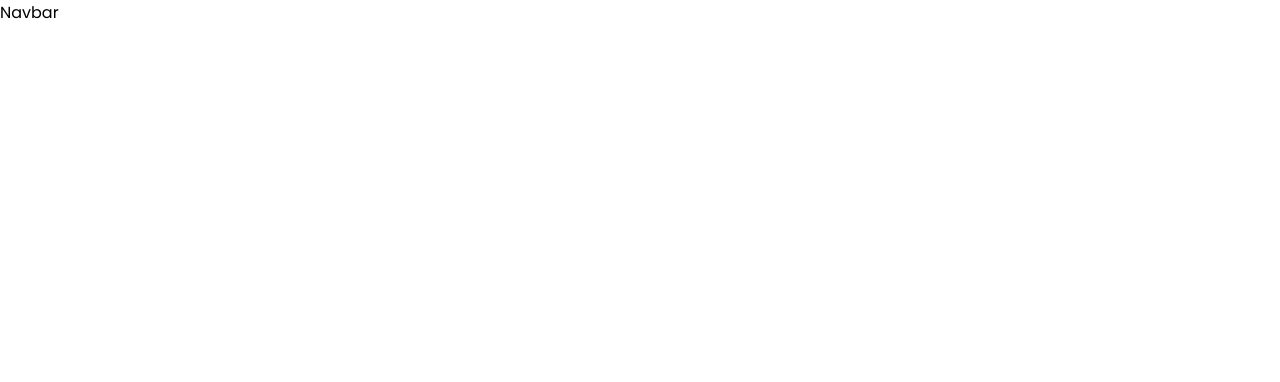
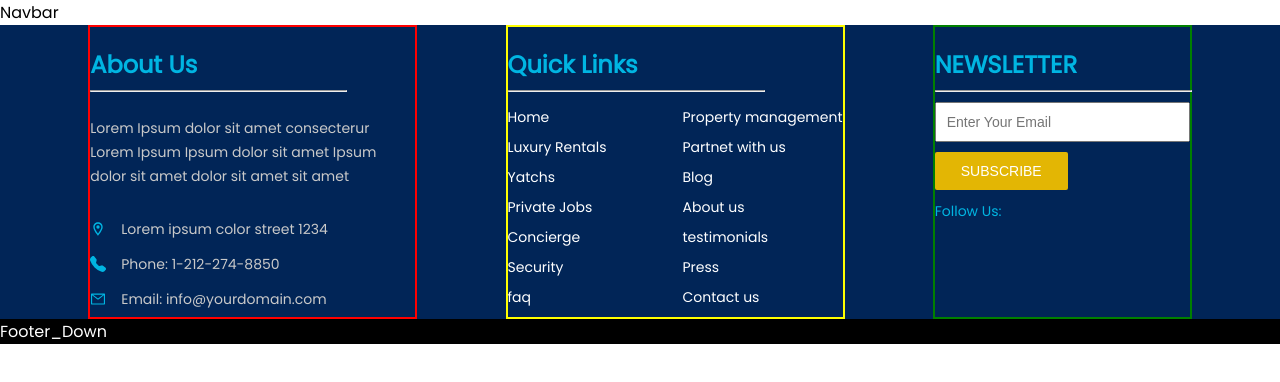
Before and after one commit to arshan-alee/Segula-Vacations, a React (Create React App) app: page / in a window 1280 px wide. Shown: the top 382 px of the page. Built offline with nearby package versions, Linux system fonts and the light colour scheme.

Commit message:
footer half done

```diff
--- a/package.json
+++ b/package.json
@@ -8,6 +8,7 @@
     "@testing-library/user-event": "^13.5.0",
     "react": "^18.2.0",
     "react-dom": "^18.2.0",
+    "react-icons": "^4.10.1",
     "react-router-dom": "^6.14.0",
     "react-scripts": "5.0.1",
     "web-vitals": "^2.1.4"
--- /dev/null
+++ b/src/components/Footer.css
@@ -0,0 +1,165 @@
+.Footer {
+    display: flex;
+    flex-direction: column;
+
+}
+
+
+.Footer_About {
+    border: 2px solid red;
+    display: flex;
+    flex-direction: column;
+    justify-content: flex-start;
+    align-items: flex-start;
+    width: 325px;
+    position: relative;
+    /* Add this line */
+}
+
+.Footer_About hr {
+    position: absolute;
+    top: 55px;
+
+    width: 255px;
+}
+
+.Footer_about_Child {
+    display: flex;
+    align-items: center;
+    text-align: center;
+    gap: 15px;
+    line-height: 35px;
+}
+
+.Footer_Links {
+    border: 2px solid yellow;
+
+
+    width: 335px;
+    position: relative;
+    /* Add this line */
+
+}
+
+/* .Footer_Links hr {
+    position: absolute;
+    top: 55px;
+
+    width: 255px;
+} */
+
+.Footer_News {
+
+    border: 2px solid green;
+    width: 255px;
+    position: relative;
+    /* Add this line */
+
+}
+
+hr {
+    position: absolute;
+    top: 55px;
+
+    width: 255px;
+}
+
+
+.Footer_about_Child>span {
+    font-size: 14px;
+    font-weight: 400;
+    color: #c9c9c9;
+}
+
+.Footer_About>p {
+    font-size: 14px;
+    font-weight: 400;
+    color: #c9c9c9;
+    line-height: 24px;
+}
+
+.Footer_Upper {
+    background-color: #012557;
+    color: white;
+    display: flex;
+    justify-content: space-evenly;
+}
+
+.Footer_heading {
+    color: #00b5e2;
+}
+
+.Footer_Down {
+    background-color: black;
+    color: white
+}
+
+.Footer_Links_div {
+    display: flex;
+    color: white;
+    justify-content: space-between;
+
+}
+
+.Footer_Links_div_left {
+    display: flex;
+    flex-direction: column;
+    line-height: 30px;
+    font-size: 14px;
+}
+
+
+.Footer_Links_div_right {
+    display: flex;
+    flex-direction: column;
+    line-height: 30px;
+    font-size: 14px;
+}
+
+.footer_links {
+    color: white;
+    text-decoration: none;
+}
+
+.Footer_News_child {
+    display: flex;
+    flex-direction: column;
+}
+
+.Footer_follow {
+    display: flex;
+}
+
+.Footer_News_child>input {
+
+    font-size: 14px;
+    /* letter-spacing: 1px; */
+    color: #c9c9c9;
+    font-weight: 400;
+    padding: 10px 10px;
+}
+
+
+.Footer_News_child>button {
+    width: 133px;
+    height: 38px;
+    margin-top: 10px;
+    background-color: #e3b604;
+
+
+    font-size: 14px;
+    text-transform: uppercase;
+    color: #ffffff;
+    font-weight: 400;
+    border: none;
+    border-radius: 2px;
+}
+
+
+.Footer_heading_Small{
+
+    font-size: 14px;
+    line-height: 15px;
+    color: #00b5e2;
+    font-weight: 400;
+}
--- a/src/components/Footer.js
+++ b/src/components/Footer.js
@@ -0,0 +1,85 @@
+import React from 'react'
+import './Footer.css'
+
+import { MdOutlineLocationOn } from "react-icons/md";
+import { BsFillTelephoneFill } from "react-icons/bs";
+import { AiOutlineMail } from "react-icons/ai";
+import { Link } from 'react-router-dom';
+
+const Footer = () => {
+    return (
+        <div className='Footer'>
+            <div className='Footer_Upper'>
+                <div className='Footer_About'>
+                    <h2 className='Footer_heading'>About Us</h2>
+                    <hr />
+                    <p>Lorem Ipsum dolor sit amet consecterur Lorem Ipsum  Ipsum dolor sit amet  Ipsum dolor sit amet  dolor sit amet sit amet</p>
+                    <div className='Footer_about_Child' style={{marginTop:"10px" }}>
+                        <MdOutlineLocationOn style={{ color: "#00b5e2"}} />
+                        <span>
+
+                            Lorem ipsum color street 1234
+                        </span>
+                    </div>
+                    <div className='Footer_about_Child'>
+                        <BsFillTelephoneFill style={{ color: "#00b5e2" }} />
+                        <span>
+                            Phone: 1-212-274-8850
+                        </span>
+
+                    </div>
+                    <div className='Footer_about_Child'>
+                        <AiOutlineMail style={{ color: "#00b5e2" }} />
+                        <span>
+                            Email: info@yourdomain.com
+                        </span>
+
+                    </div>
+                </div>
+                <div className='Footer_Links'>
+                    <h2 className='Footer_heading'>Quick Links </h2>
+                    <hr />
+                    <div className='Footer_Links_div'>
+                        <div className='Footer_Links_div_left'>
+                            <Link className='footer_links'>Home</Link>
+                            <Link className='footer_links'>Luxury Rentals</Link>
+                            <Link className='footer_links'>Yatchs</Link>
+                            <Link className='footer_links'>Private Jobs</Link>
+                            <Link className='footer_links'>Concierge</Link>
+                            <Link className='footer_links'>Security</Link>
+                            <Link className='footer_links'>faq</Link>
+
+                        </div>
+                        <div className='Footer_Links_div_right'>
+                            <Link className='footer_links'>Property management</Link>
+                            <Link className='footer_links'>Partnet with us</Link>
+                            <Link className='footer_links'>Blog</Link>
+                            <Link className='footer_links'>About us</Link>
+                            <Link className='footer_links'>testimonials</Link>
+                            <Link className='footer_links'>Press </Link>
+                            <Link className='footer_links'>Contact us</Link>
+
+                        </div>
+                    </div>
+                </div>
+
+                <div className='Footer_News'>
+                    <h2 className='Footer_heading'>NEWSLETTER</h2>
+                    <hr />
+                    <div className='Footer_News_child'>
+                        <input placeholder='Enter Your Email' />
+                        <button>Subscribe</button>
+                        <div className='Footer_follow'>
+                            <h3 className='Footer_heading_Small'>Follow Us: </h3>
+                        </div>
+                    </div>
+                </div>
+
+            </div>
+            <div className='Footer_Down'>Footer_Down</div>
+
+        </div>
+    )
+}
+
+export default Footer
--- a/src/pages/Home/Home.js
+++ b/src/pages/Home/Home.js
@@ -1,11 +1,13 @@
 import React from 'react'
 import Navbar from '../../components/Home/Navbar/Navbar'
+import Footer from '../../components/Footer'
 
 const Home = () => {
   return (
     <div className='home__container'>
 
       <Navbar />
+      <Footer />
     </div>
   )
 }
```
Also changed, not shown: 1 other file (tests, documents, lock files or other folders).
